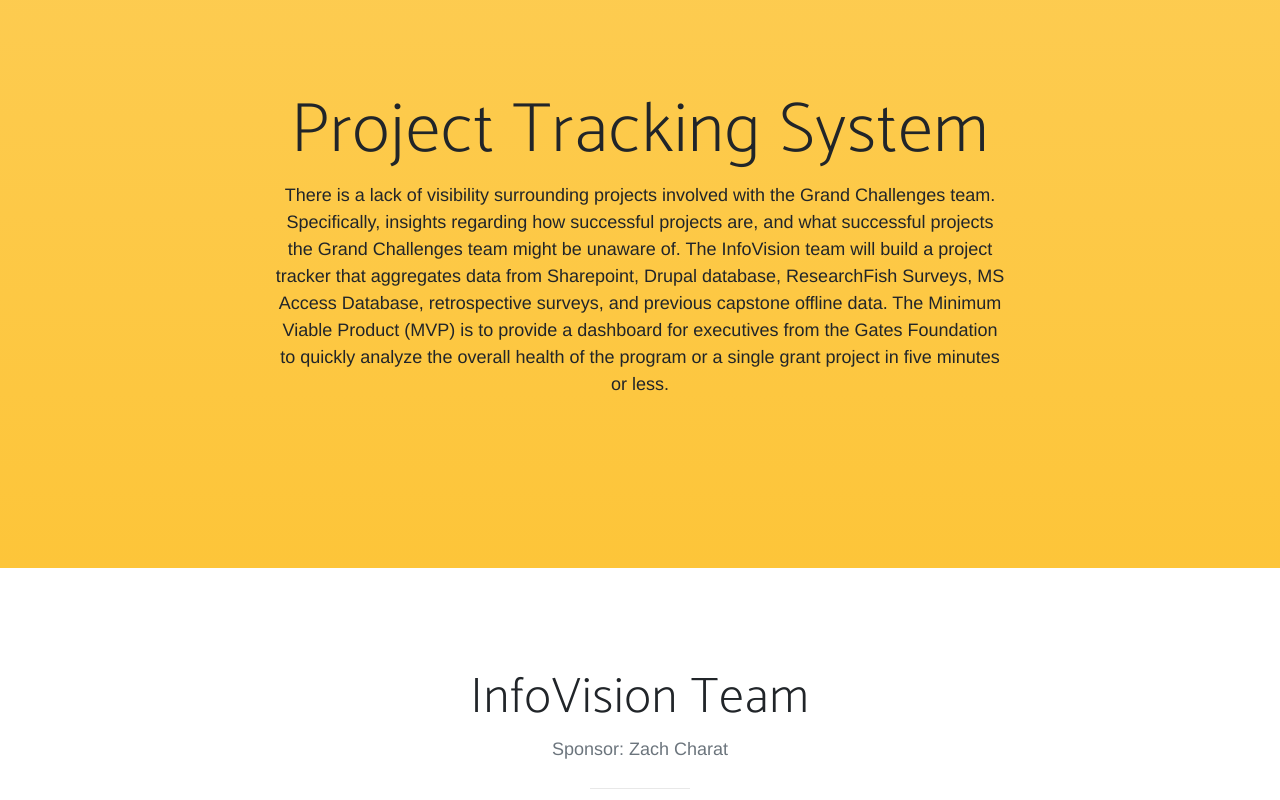
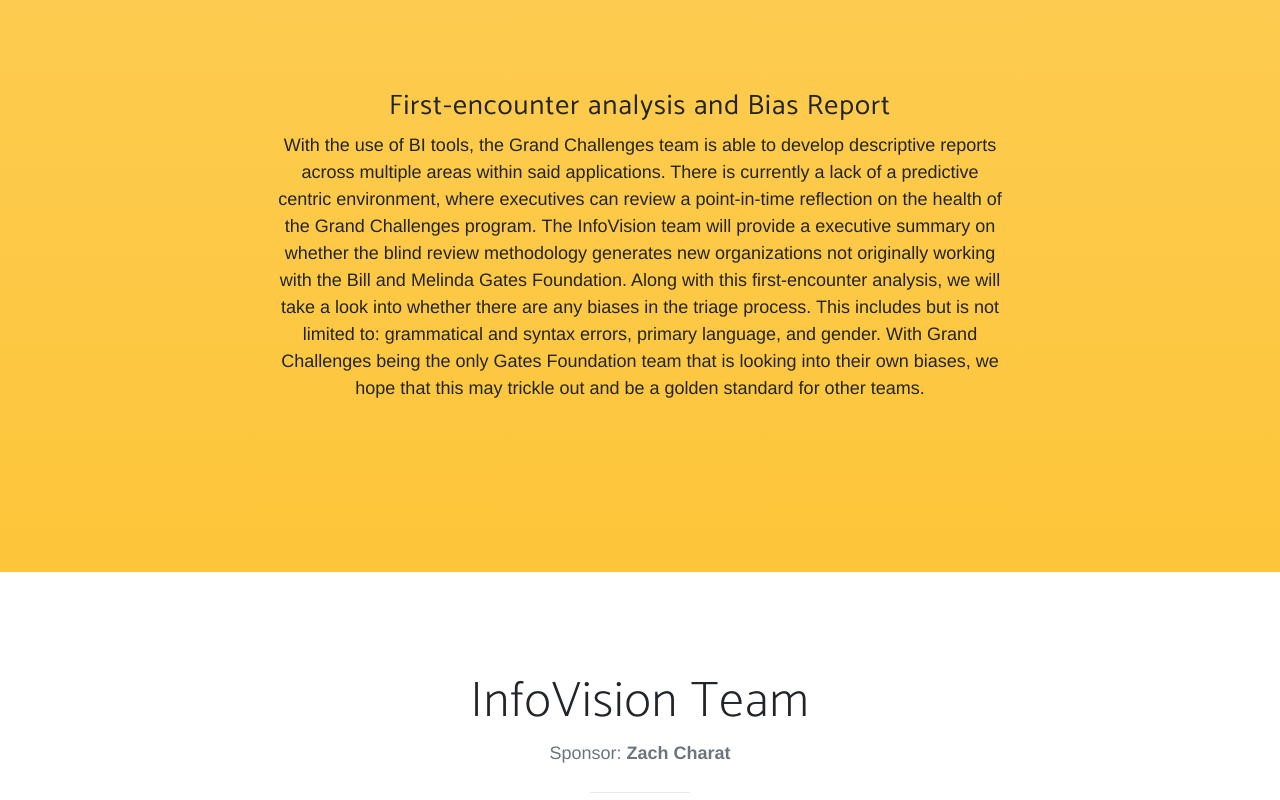
Before and after one commit to project-tracking-system/project-tracking-system.github.io, a plain HTML site: page index.html in a window 1280 px wide. Shown: the part 860-1660 px from the top of the page. Drawn offline with Linux system fonts and the light colour scheme; a web font is replaced by a local one.

Commit message:
update 2.0

```diff
--- a/index.html
+++ b/index.html
@@ -58,7 +58,7 @@
     <div class="container h-100">
       <div class="row h-100">
         <div class="col-lg-12 my-auto">
-            <h1 class="mb-12">The Gates Foundation Grand Challenges has teamed up with InfoVision in order to develop a quick and accessible tool that enables transparent vision of their pipeline and processes for any given client.</h1>
+            <h1 class="mb-12">The Gates Foundation Grand Challenges has teamed up with InfoVision in order to develop a point-in-time first encounter analysis and bias report regarding their current blind review methodology.</h1>
         </div>
       </div>
     </div>
@@ -68,8 +68,9 @@
     <div class="container">
       <div class="row">
         <div class="col-md-8 mx-auto">
-          <h2 class="section-heading">Project Tracking System</h2>
-          <p>There is a lack of visibility surrounding projects involved with the Grand Challenges team. Specifically, insights regarding how successful projects are, and what successful projects the Grand Challenges team might be unaware of. The InfoVision team will build a project tracker that aggregates data from Sharepoint, Drupal database, ResearchFish Surveys, MS Access Database, retrospective surveys, and previous capstone offline data. The Minimum Viable Product (MVP) is to provide a dashboard for executives from the Gates Foundation to quickly analyze the overall health of the program or a single grant project in five minutes or less.</p>
+          <h3 class="section-heading"><b>First-encounter analysis and Bias Report</b></h3>
+          <!-- <p>There is a lack of visibility surrounding projects involved with the Grand Challenges team. Specifically, insights regarding how successful projects are, and what successful projects the Grand Challenges team might be unaware of. The InfoVision team will build a project tracker that aggregates data from Sharepoint, Drupal database, ResearchFish Surveys, MS Access Database, retrospective surveys, and previous capstone offline data. The Minimum Viable Product (MVP) is to provide a dashboard for executives from the Gates Foundation to quickly analyze the overall health of the program or a single grant project in five minutes or less.</p> -->
+          <p>With the use of BI tools, the Grand Challenges team is able to develop descriptive reports across multiple areas within said applications. There is currently a lack of a predictive centric environment, where executives can review a point-in-time reflection on the health of the Grand Challenges program. The InfoVision team will provide a executive summary on whether the blind review methodology generates new organizations not originally working with the Bill and Melinda Gates Foundation. Along with this first-encounter analysis, we will take a look into whether there are any biases in the triage process. This includes but is not limited to: grammatical and syntax errors, primary language, and gender. With Grand Challenges being the only Gates Foundation team that is looking into their own biases, we hope that this may trickle out and be a golden standard for other teams.</p>
         </div>
       </div>
     </div>
@@ -79,7 +80,7 @@
     <div class="container">
       <div class="section-heading text-center">
         <h2>InfoVision Team</h2>
-        <p class="text-muted">Sponsor: Zach Charat</p>
+        <p class="text-muted">Sponsor: <b>Zach Charat</b></p>
         <hr>
       </div>
       <div class="row">
```
